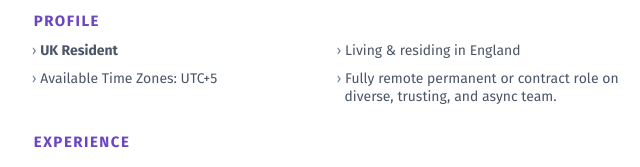
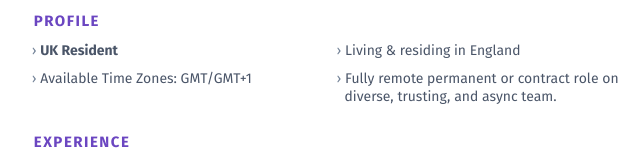
Before and after one commit to blessinguche/resume, a website: page docs/index.html in a window 1280 px wide. Shown: the part 252-419 px from the top of the page, 139-779 px from the left. Drawn offline with nearby package versions, Linux system fonts and the light colour scheme; files that its build step writes are made by us from their sources.

Commit message:
resume update time zone

```diff
--- a/docs/index.html
+++ b/docs/index.html
@@ -148,7 +148,7 @@
               </p>
               <p class="mt-2.1 ml-1.5 text-sm text-gray-700 leading-normal">
                 <span class="-ml-2 select-none text-gray-600">›</span>
-                Available Time Zones: UTC+5
+                Available Time Zones: GMT/GMT+1
               </p>
               <p class="mt-2.1 ml-1.5 text-sm text-gray-700 leading-normal">
                 <span class="-ml-2 select-none text-gray-600">›</span>
```
